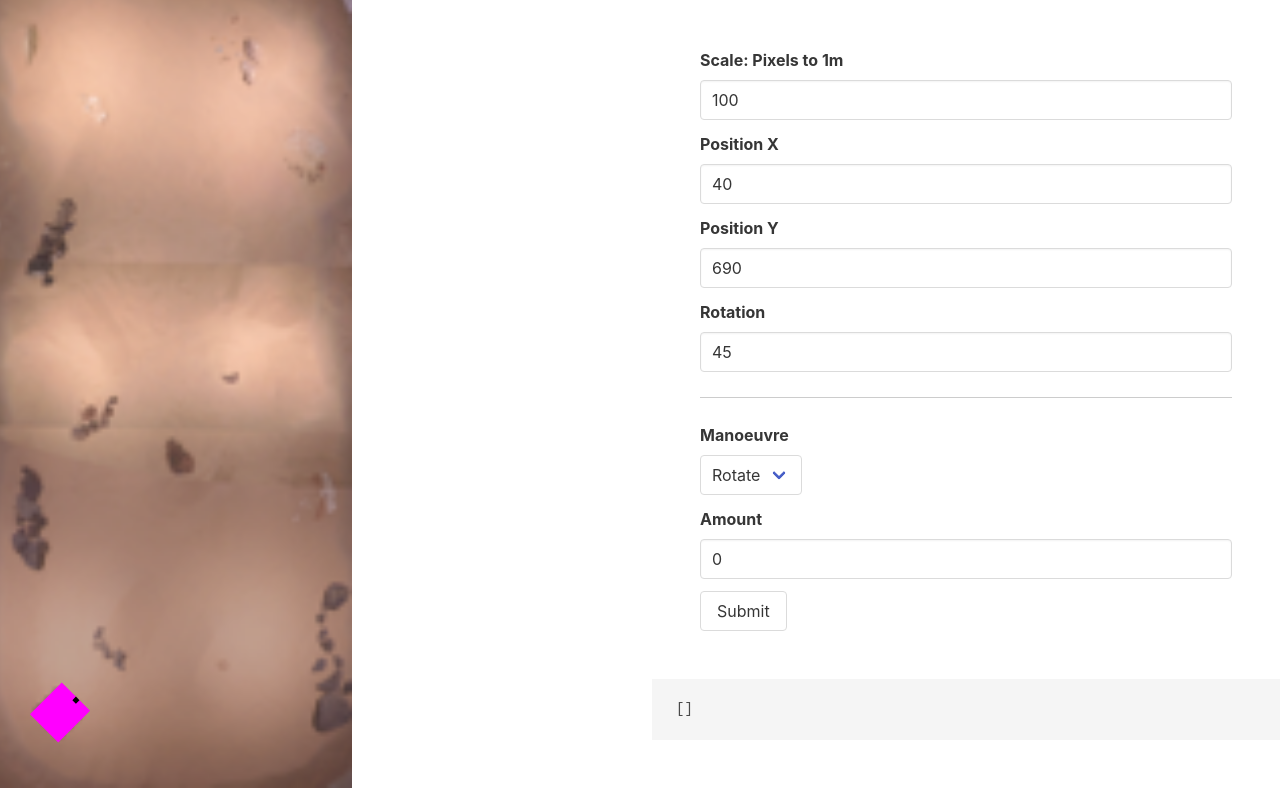
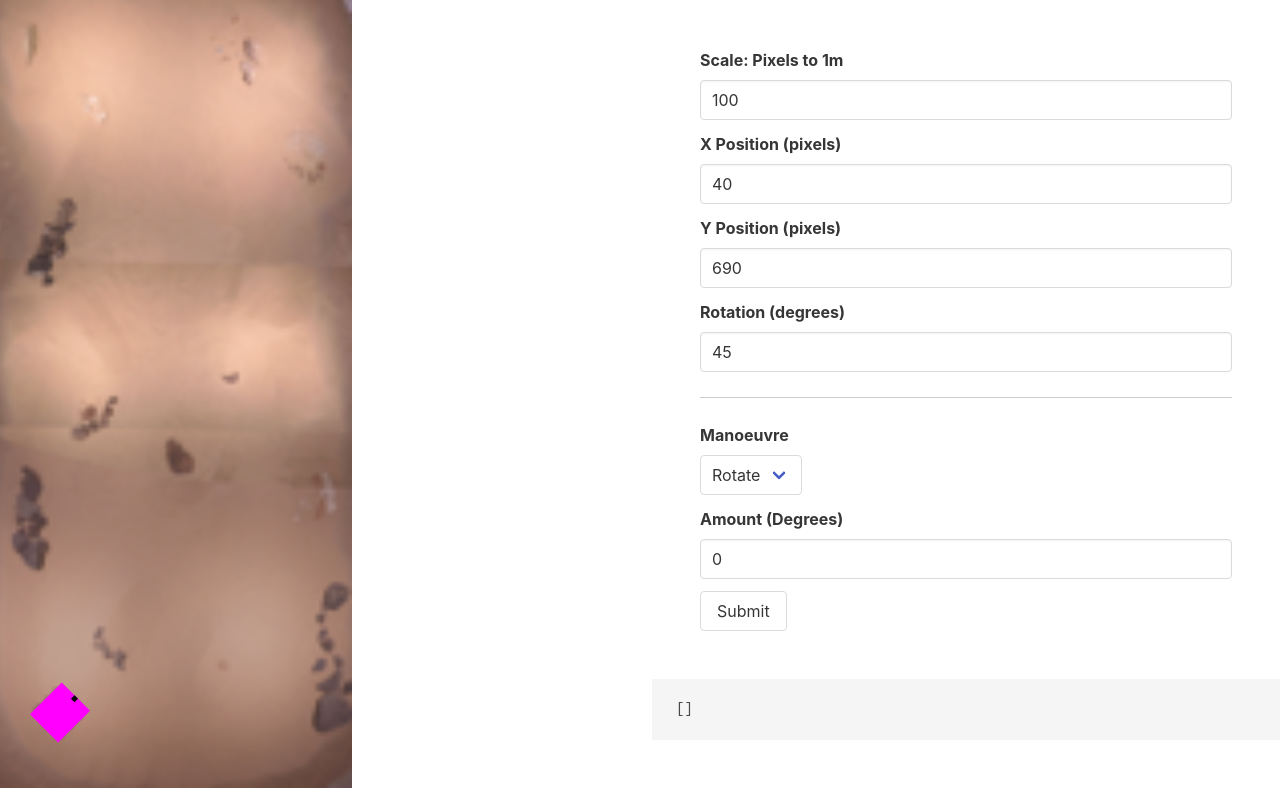
Before and after one commit to joedrees/rover-driver, a Nuxt app: page / in a window 1280 px wide. Built offline with nearby package versions, Linux system fonts and the light colour scheme.

Commit message:
fixed it because that didn't really work before

```diff
--- a/app.vue
+++ b/app.vue
@@ -2,7 +2,7 @@
   <div class="columns">
     <div id="map" class="column">
       <div id="rover" :style="`width: ${pixelScale/100 * 40}px; height: ${pixelScale/100 * 45}px; transform: translate(${roverX}px, ${roverY}px) rotate(${roverYaw}deg)`">
-        <div id="mast" :style="`left: ${(pixelScale / 100 * 45 / 2)-2.5}px`"></div>
+        <div id="mast" :style="`left: ${(pixelScale / 100 * 40 / 2) - 2.5}px`"></div>
       </div>
     </div>
     <div id="control" class="column">
@@ -14,19 +14,19 @@
           </div>
         </div>
         <div class="field">
-          <label class="label">Position X</label>
+          <label class="label">X Position (pixels)</label>
           <div class="control">
             <input class="input" type="number" v-model="roverX">
           </div>
         </div>
         <div class="field">
-          <label class="label">Position Y</label>
+          <label class="label">Y Position (pixels)</label>
           <div class="control">
             <input class="input" type="number" v-model="roverY">
           </div>
         </div>
         <div class="field">
-          <label class="label">Rotation</label>
+          <label class="label">Rotation (degrees)</label>
           <div class="control">
             <input class="input" type="number" v-model="roverYaw">
           </div>
@@ -46,7 +46,7 @@
         </div>
 
         <div class="field">
-          <label class="label">Amount</label>
+          <label class="label">Amount ({{ manoeuvre === 'rotate' ? 'Degrees' : 'cm'}})</label>
           <div class="control">
             <input class="input" type="number" v-model="mValue">
           </div>
@@ -97,10 +97,10 @@ export default {
         else if (this.roverYaw < 90) {
           const rads = 2 * Math.PI * (this.roverYaw / 360)
 
-          const x = this.mValue / Math.cos(rads)
-          const y = this.mValue / Math.sin(rads)
-          this.roverX += x * scale
-          this.roverY -= y * scale
+          const x = this.mValue * Math.sin(rads) * scale
+          const y = this.mValue * Math.cos(rads) * scale
+          this.roverX += x
+          this.roverY -= y
         }
         else if (this.roverYaw === 90) {
           const x = this.mValue
@@ -109,8 +109,8 @@ export default {
         else if (this.roverYaw < 180) {
           const rads = 2 * Math.PI * ((this.roverYaw -90) / 360)
 
-          const x = this.mValue / Math.sin(rads) * scale
-          const y = this.mValue / Math.cos(rads) * scale
+          const x = this.mValue * Math.cos(rads) * scale
+          const y = this.mValue * Math.sin(rads) * scale
           this.roverX += x
           this.roverY += y
         }
@@ -121,8 +121,8 @@ export default {
         else if (this.roverYaw < 270) {
           const rads = 2 * Math.PI * ((this.roverYaw -180) / 360)
 
-          const x = this.mValue / Math.cos(rads) * scale
-          const y = this.mValue / Math.sin(rads) * scale
+          const x = this.mValue * Math.sin(rads) * scale
+          const y = this.mValue * Math.cos(rads) * scale
           this.roverX -= x
           this.roverY += y
         }
@@ -133,10 +133,10 @@ export default {
         else if (this.roverYaw < 360) {
           const rads = 2 * Math.PI * ((this.roverYaw -270) / 360)
 
-          const x = this.mValue / Math.sin(rads)
-          const y = this.mValue / Math.cos(rads)
-          this.roverX -= x * scale
-          this.roverY -= y * scale
+          const x = this.mValue * Math.cos(rads) * scale
+          const y = this.mValue * Math.sin(rads) * scale
+          this.roverX -= x
+          this.roverY -= y
         }
       }
       this.mValue = 0
```
